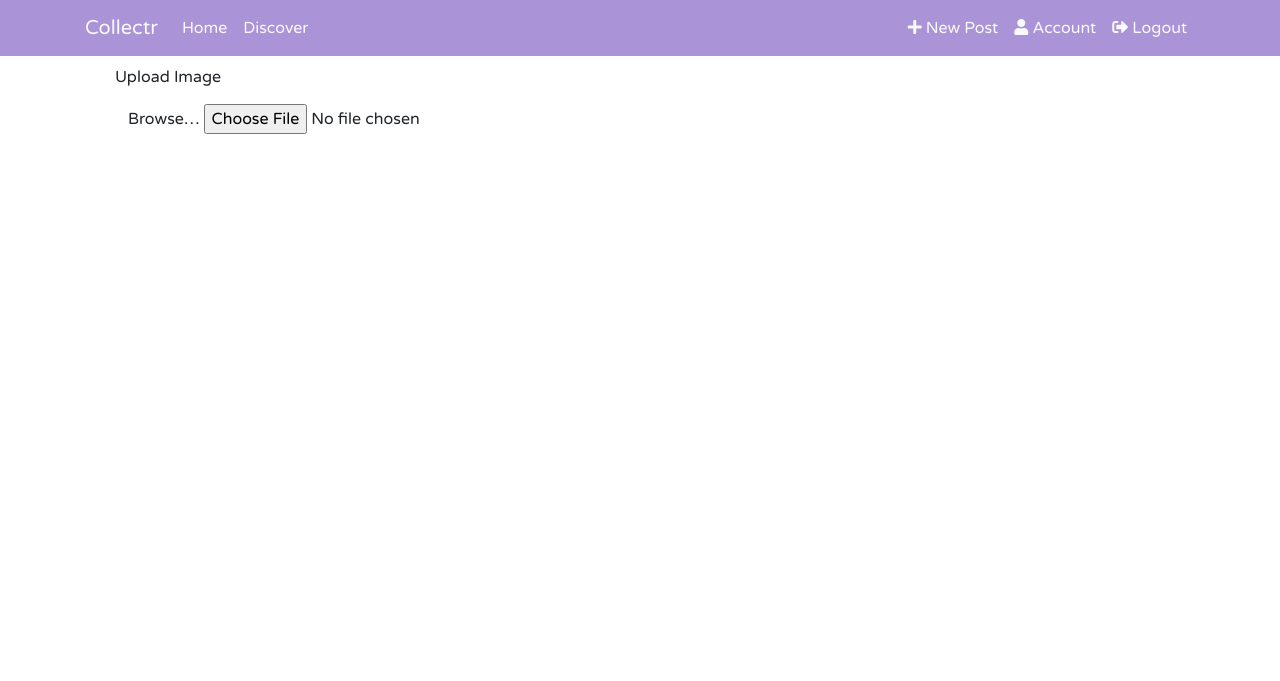
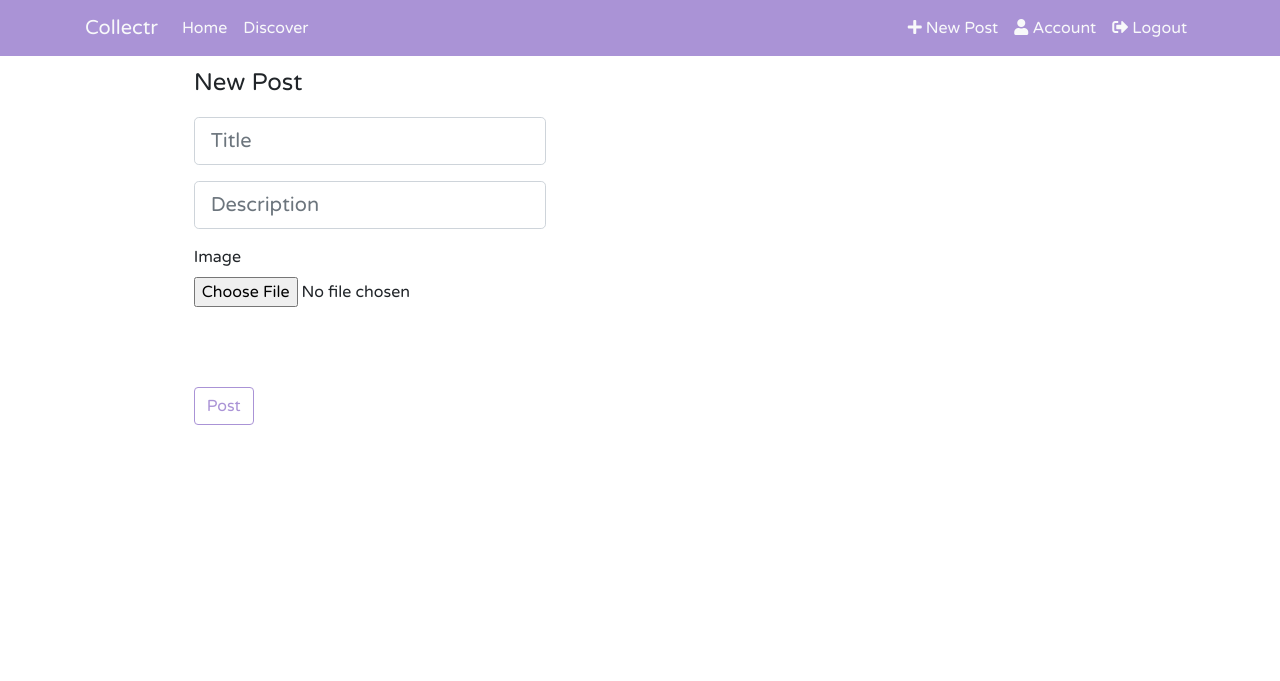
Before and after one commit to mario6297/collectr, a Flask app: page /newpost/ in a window 1280 px wide. Shown: the top 681 px of the page. Run offline with Flask 2, Linux system fonts and the light colour scheme; a user stored in the database is signed in; some libraries are stand-ins or nearby versions.

Commit message:
Added form for new post

```diff
--- a/app/forms.py
+++ b/app/forms.py
@@ -91,3 +91,4 @@ class NewPost(FlaskForm):
     title = StringField("Title", validators=[DataRequired()])
     picture = FileField("Image", validators=[FileAllowed(["jpg", "png"])])
     description = StringField("Description")
+    submit = SubmitField("Post")
--- a/app/templates/new_post.html
+++ b/app/templates/new_post.html
@@ -2,18 +2,66 @@
 {% block content %}
 <script type="text/javascript" src="{{ url_for('static', filename='js/new_post.js') }}"></script>
 <div class="container">
-<div class="col-md-6">
-    <div class="form-group">
-        <label>Upload Image</label>
-        <div class="input-group">
-            <span class="input-group-btn">
-                <span class="btn btn-default btn-file">
-                    Browse… <input type="file" id="imgInp">
-                </span>
-            </span>
+    <div class="col-md-6">
+        <div class="form-group">
+            <form method="POST" action="" class="form-signin">
+                {{ form.hidden_tag() }}
+                {{ form.csrf_token }}
+                <fieldset class="form-group">
+                    <legend class="form-group col-xs-12 col-sm-8 col-lg-9 mx-auto d-block">New Post</legend>
+
+                    {# title #}
+                    <div class="form-group col-xs-12 col-sm-8 col-lg-9 mx-auto d-block">
+
+                        {% if form.title.errors %}
+                        {{ form.title(class="form-control form-control-lg is-invalid") }}
+                        <div class="invalid-feedback">
+                            {% for error in form.title.errors %}
+                            <span>{{ error }}</span>
+                            {% endfor %}
+                        </div>
+                        {% else %}
+                        {{ form.title(class="form-control form-control-lg", placeholder="Title") }}
+                        {% endif %}
+                    </div>
+
+
+                    {# description #}
+                    <div class="form-group col-xs-12 col-sm-8 col-lg-9 mx-auto d-block">
+
+                        {% if form.description.errors %}
+                        {{ form.description(class="form-control form-control-lg is-invalid") }}
+                        <div class="invalid-feedback">
+                            {% for error in form.description.errors %}
+                            <span>{{ error }}</span>
+                            {% endfor %}
+                        </div>
+                        {% else %}
+                        {{ form.description(class="form-control form-control-lg", placeholder="Description") }}
+                        {% endif %}
+                    </div>
+
+                    {# Picture #}
+                    <div class="form-group col-xs-12 col-sm-8 col-lg-9 mx-auto d-block" id="upload_pic">
+                        {{ form.picture.label() }}
+                        {{ form.picture(class="form-control-file", id="imgInp") }}
+                        {% if form.picture.errors %}
+                        {% for error in form.picture.errors %}
+                        <span class="text-danger">{{ error }}</span><br>
+                        {% endfor %}
+                        {% endif %}
+                    </div>
+                    <img class="form-group col-xs-12 col-sm-8 col-lg-9 mx-auto d-block" id='img-upload'/>
+
+                    <br><br>
+                    {# Submit Button#}
+                    <div class="form-group col-xs-12 col-sm-8 col-lg-9 mx-auto d-block">
+                        {{ form.submit(class="btn btn-outline-primary") }}
+                    </div>
+
+                </fieldset>
+            </form>
         </div>
-        <img id='img-upload'/>
     </div>
 </div>
-</div>
 {% endblock content %}
```
Also changed, not shown: app/static/css/main.css (line endings or trailing spaces).
